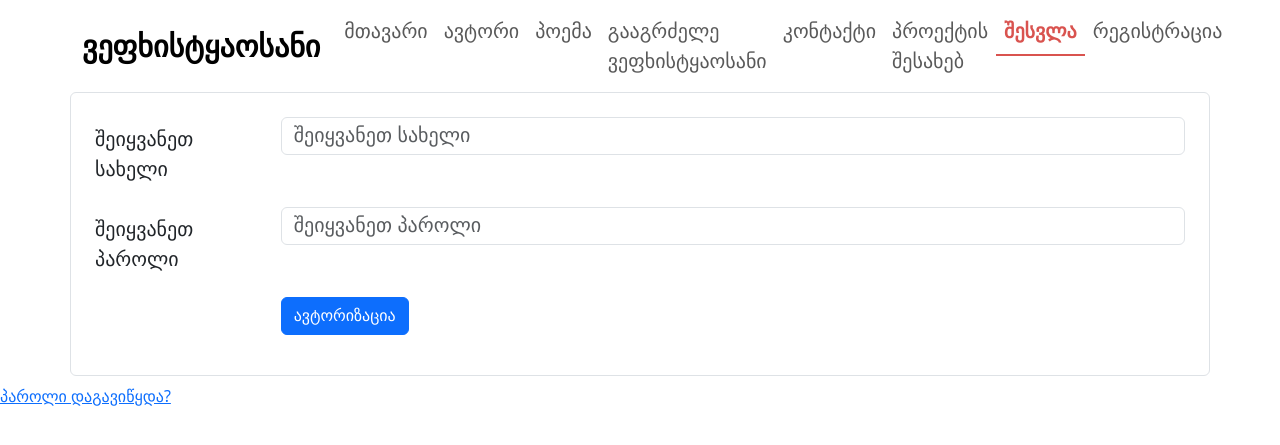
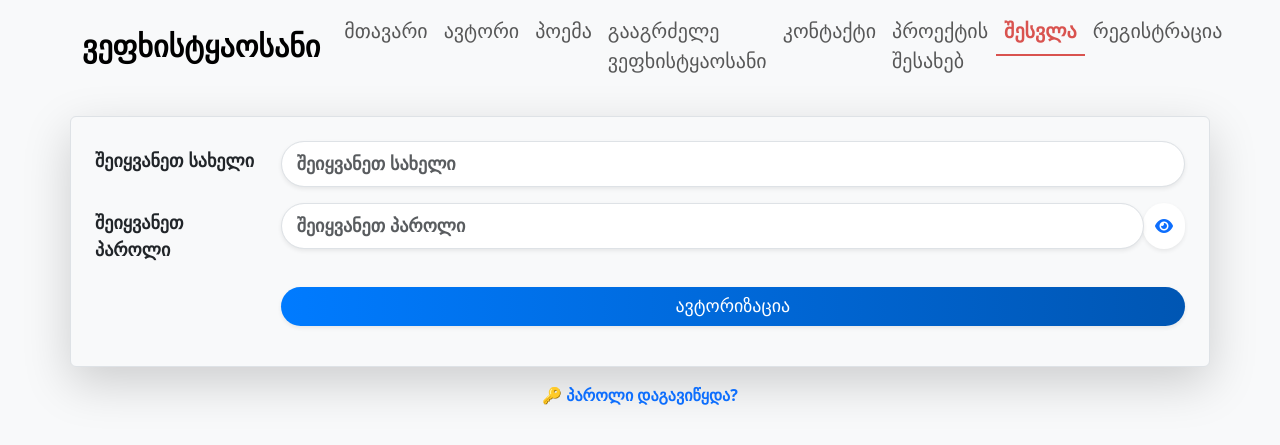
Before and after one commit to SANDRICKSON/vefxisyaosani, a Flask app: page /login in a window 1280 px wide. Shown: the top 445 px of the page. Run offline with Flask 3, Linux system fonts and the light colour scheme; some web fonts are replaced.

Commit message:
Update login.html

```diff
--- a/templates/login.html
+++ b/templates/login.html
@@ -2,18 +2,18 @@
 
 {% block content %}
 
-    <div class="container border rounded h-74 mb-2 p-4">
+    <div class="container border rounded shadow-lg p-4 mt-4 bg-light">
         <form method="post">
             {{ form.hidden_tag() }}
 
             <div class="row mb-3">
-            <label for="{{ form.username.id }}" class="col-sm-2 col-form-label">{{ form.username.label }}</label>
+                <label for="{{ form.username.id }}" class="col-sm-2 col-form-label fw-bold">{{ form.username.label }}</label>
                 <div class="col-sm-10">
-                {{ form.username(class="form-control", placeholder="შეიყვანეთ სახელი") }}
+                    {{ form.username(class="form-control rounded-pill shadow-sm", placeholder="შეიყვანეთ სახელი") }}
                     {% if form.username.errors %}
-                    <div class="text-danger">
+                        <div class="text-danger mt-1">
                             {% for error in form.username.errors %}
-                            <small>{{ error }}</small><br>
+                                <small>⚠ {{ error }}</small><br>
                             {% endfor %}
                         </div>
                     {% endif %}
@@ -21,13 +21,18 @@
             </div>
 
             <div class="row mb-3">
-            <label for="{{ form.password.id }}" class="col-sm-2 col-form-label">{{ form.password.label }}</label>
+                <label for="{{ form.password.id }}" class="col-sm-2 col-form-label fw-bold">{{ form.password.label }}</label>
                 <div class="col-sm-10">
-                {{ form.password(class="form-control", placeholder="შეიყვანეთ პაროლი") }}
+                    <div class="input-group">
+                        {{ form.password(class="form-control rounded-pill shadow-sm", placeholder="შეიყვანეთ პაროლი", id="password") }}
+                        <span class="input-group-text bg-white border-0 shadow-sm rounded-pill" onclick="togglePassword('password', 'togglePasswordIcon')">
+                            <i id="togglePasswordIcon" class="fa fa-eye text-primary"></i>
+                        </span>
+                    </div>
                     {% if form.password.errors %}
-                    <div class="text-danger">
+                        <div class="text-danger mt-1">
                             {% for error in form.password.errors %}
-                            <small>{{ error }}</small><br>
+                                <small>⚠ {{ error }}</small><br>
                             {% endfor %}
                         </div>
                     {% endif %}
@@ -36,28 +41,63 @@
 
             <div class="row mb-3">
                 <div class="col-sm-10 offset-sm-2">
-                {{ form.submit(class="btn btn-primary") }}
+                    {{ form.submit(class="btn btn-primary w-100 rounded-pill shadow-sm") }}
                 </div>
             </div>
 
         </form>
     </div>
-    <a href="{{ url_for('forgot_password') }}">პაროლი დაგავიწყდა?</a>
+
+    <div class="text-center mt-3">
+        <a href="{{ url_for('forgot_password') }}" class="text-decoration-none text-primary fw-bold">🔑 პაროლი დაგავიწყდა?</a>
+    </div>
+
     <style>
-        label {
+        body {
+            background: #f8f9fa;
+        }
+        label, .btn, ::placeholder {
             font-family: "BPG Classic Medium", sans-serif;
-            font-size: 20px;
+            font-size: 18px;
         }
-        .btn {
-            font-family: "BPG Classic Medium", sans-serif;
+        .form-control {
+            font-weight: bold;
+            padding: 10px 15px;
         }
-        label, ::placeholder {
-            font-family: "BPG Classic Medium", sans-serif;
-            font-size: 20px;
+        .btn-primary {
+            background: linear-gradient(90deg, #007bff, #0056b3);
+            border: none;
+            transition: 0.3s;
+        }
+        .btn-primary:hover {
+            background: linear-gradient(90deg, #0056b3, #007bff);
+        }
+        .input-group-text {
+            cursor: pointer;
         }
         .text-danger {
             font-size: 14px;
         }
     </style>
 
+    <script>
+        function togglePassword(fieldId, iconId) {
+            var passwordField = document.getElementById(fieldId);
+            var icon = document.getElementById(iconId);
+
+            if (passwordField.type === "password") {
+                passwordField.type = "text";
+                icon.classList.remove("fa-eye");
+                icon.classList.add("fa-eye-slash");
+            } else {
+                passwordField.type = "password";
+                icon.classList.remove("fa-eye-slash");
+                icon.classList.add("fa-eye");
+            }
+        }
+    </script>
+
+    <!-- FontAwesome-ის ბიბლიოთეკის დამატება -->
+    <link rel="stylesheet" href="https://cdnjs.cloudflare.com/ajax/libs/font-awesome/6.0.0/css/all.min.css">
+
 {% endblock %}
```
Lines whose indentation alone changed are shown as unchanged.
